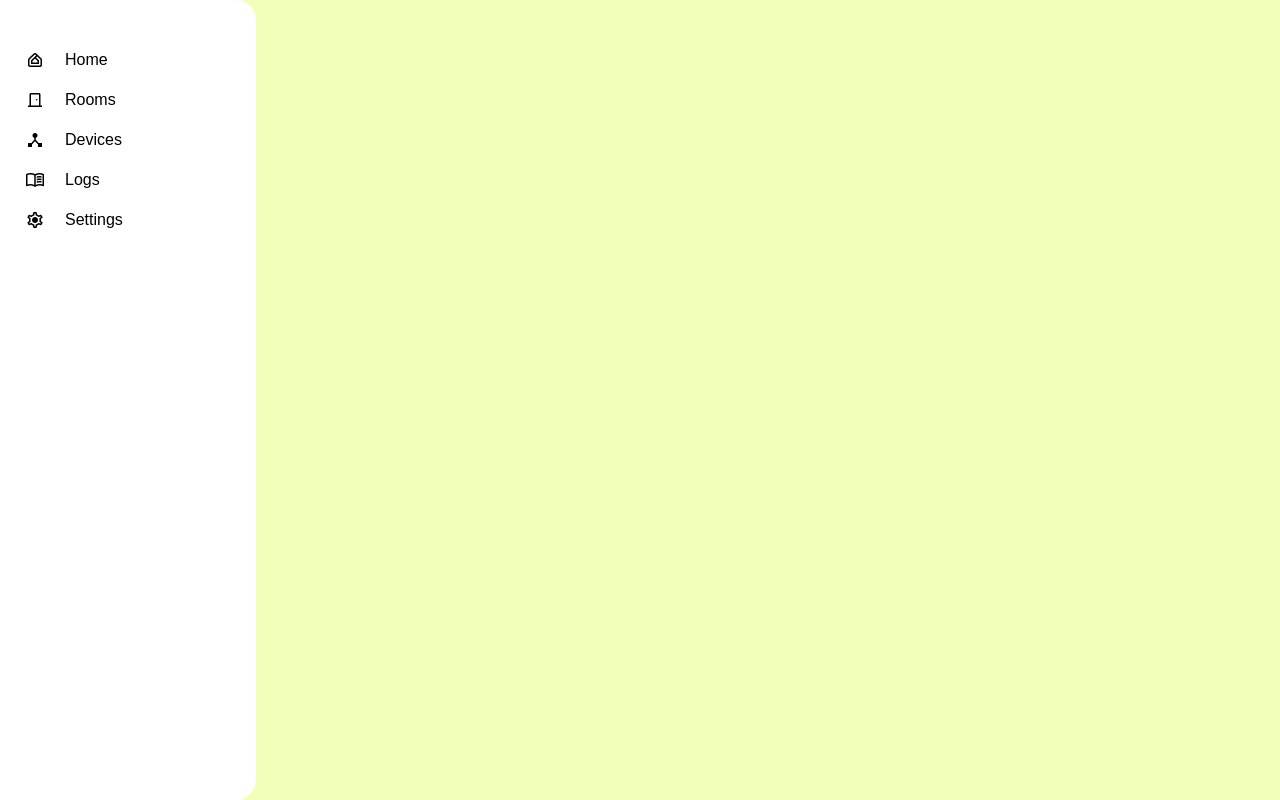
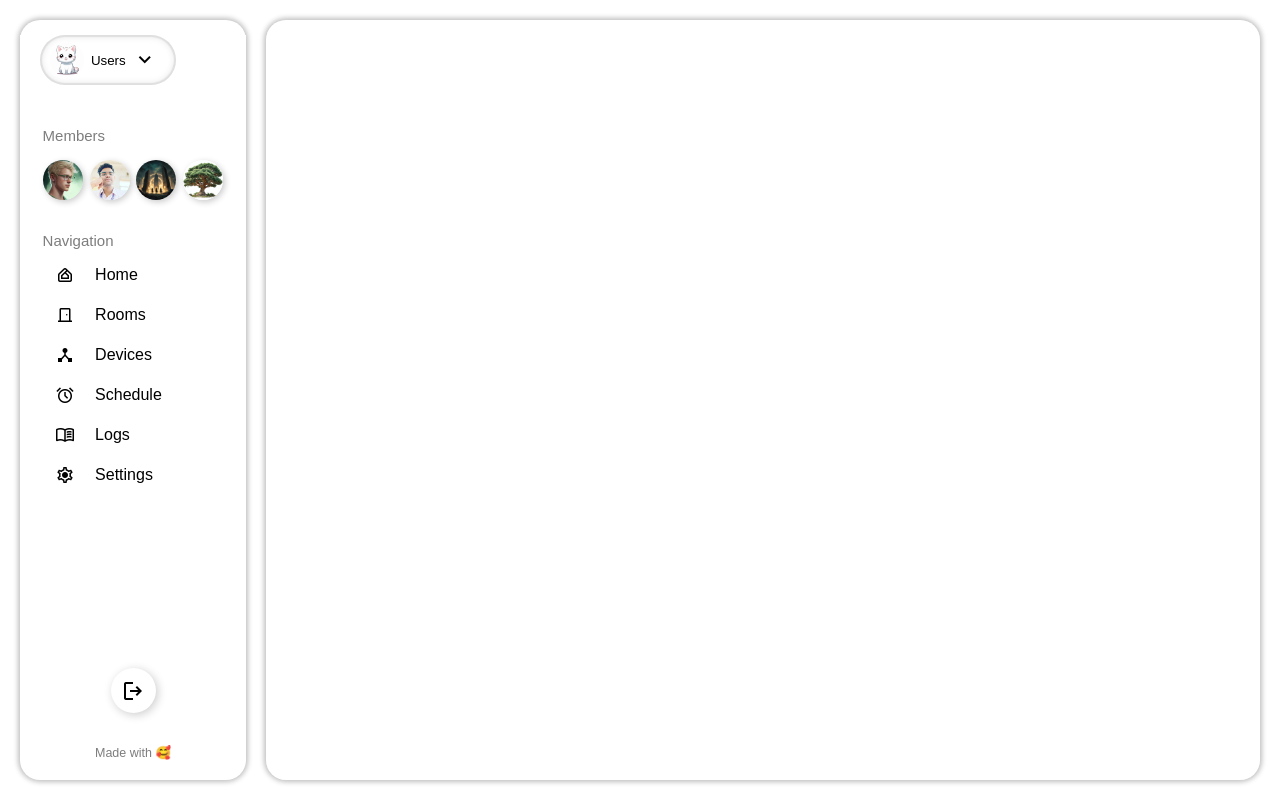
Before and after one commit to Abhishantpadam/SmartHub-Dashboard, a plain HTML site: page Index.html in a window 1280 px wide. Drawn offline with nearby package versions, Linux system fonts and the light colour scheme; a web font is replaced by a local one.

Commit message:
Sidebar v2

```diff
--- /dev/null
+++ b/Assets/css/hover.css
@@ -0,0 +1,52 @@
+.navigation-options > ul > li:hover{
+    background-color: #000000;
+    font-size: 20px;
+    color: white;
+    cursor: pointer;
+
+}
+
+.navigation-options > ul > li:hover i{
+    font-size: 25px;
+
+}
+
+/* ======== sidepanel logout button ========== */
+
+/* hover effect on button width */
+.logout .Btn:hover {
+  background-color: black;
+  width: 125px;
+  border-radius: 40px;
+  box-shadow: 2px 2px 4px rgba(128, 128, 128, 0.741);
+  transition-duration: 0.3s;
+}
+
+.logout .Btn:hover .sign {
+  width: 30%;
+  transition-duration: 0.3s;
+  padding-left: 10px;
+}
+
+.logout .Btn:hover .sign i{
+  color: white;
+  font-weight: 900;
+}
+
+/* hover effect button's text */
+.logout .Btn:hover .text {
+  opacity: 1;
+  width: 70%;
+  transition-duration: 0.3s;
+  padding-right: 10px;
+}
+/* button click effect*/
+.logout .Btn:active {
+  transform: translate(2px, 2px);
+  box-shadow: none;
+}
+
+.members-images:hover{
+  scale: 1.2;
+  box-shadow: 0px 0px 12px 2px #ff0303;
+}
--- a/Assets/css/style.css
+++ b/Assets/css/style.css
@@ -2,67 +2,239 @@
     margin: 0px;
     padding: 0px;
     font-family: Arial, Helvetica, sans-serif;
+    list-style: none;
 }
 
 body{
-    /* background: linear-gradient(223.94deg, rgb(250, 250, 250) 56.6%, #d9feb4 118.43%);
-    background: linear-gradient(270deg, #FFFFFF 65.6%, #ECFFA1 85.51%); */
-    background-color: #F1FFBB;
+   /* background-color: rgb(237, 237, 237); */
+   /* background: url(https://i.pinimg.com/1200x/9e/11/15/9e111504d399ba6f6a90853f4b935b03.jpg); */
+    background-image: url(/Assets/Images/);
+    background-size: cover;
 }
 
 .main-container{
     width: 100%;
     height: 100vh;
+    display: flex;
+    justify-content: flex-start;
+
 }
 
 .sidebar-container{
     width: 20%;
     height: 100vh;
+    display: flex;
+    flex-direction: column;
 
+}
+
+
+.sidebar{
+    width: auto;
+    height: 100%;
+    margin: 20px 10px 20px 20px ;
+    background-color: white;
+    border-radius: 20px 20px 20px 20px;
+    box-shadow: 0px 0px 5px 2px rgba(0, 0, 0, 0.25);
     display: flex;
     justify-content: flex-start;
-    align-items: flex-start;
+    flex-direction: column;
+    gap: 30px;
+    /* border:  2px solid rgb(238, 43, 43); */
 
+}
+
+.users{
+    width: 100%;
+    background-color: white;
+    margin-top: 15px;
+}
+.users button{
+    background-color: rgb(255, 255, 255);
+    border: none;
+    width: 60%;
+    height: 50px;
+    display: flex;
+    gap: 7px;
+    border-radius: 50px;
+    align-items: center;
+    margin-left: 20px;
+    box-shadow: 0px 0px 1px 2px inset rgb(223, 223, 223), 0px 0px 4px 4px inset rgba(225, 225, 225, 0.404) ;
+
+
+}
+
+.users button img{
+    width: 25%;
+
+    border-radius: 50px;
+    margin-left: 10px;
 }
 
 .navigation-options{
     width: 100%;
+    display: flex;
+    flex-direction: column;
+    gap: 5px;
 }
 
-.sidebar{
-    width: 100%;
-    height: 100%;
-    background-color: rgba(255, 255, 255);
-    border-radius: 0px 20px 20px 0px;
-    /* box-shadow: 2px 2px 4.9px rgba(0, 0, 0, 0.25); */
+.navigation-options > span{
+
+    width: 80%;
+    height: 20px;
+    align-self: center;
+    font-size: 15px;
+    color: rgb(125, 125, 125);
+    font-weight: 100;
     display: flex;
-    justify-content: flex-start;
+    align-items: center;
+
 }
 
-.sidebar-container .sidebar ul{
+
+.navigation-options > ul{
     display: flex;
     flex-direction: column;
     width: 100%;
-    margin-top: 40px;
+    /* margin-top: 10px; */
 
 }
 
-.sidebar ul li{
-    list-style: none; /* This removes the dots */
+
+
+.navigation-options > ul > li{
+
     font-size: 16px;
     display: flex;
     align-items: center;
     height: 40px;
     padding-left: 25px;
+    transition: 0.3s, background-color 0s;
+    align-self: center;
+    border-radius: 50px;
+    width: 80%;
+
 
 }
 
-.sidebar ul li:hover{
-    background-color: #F1FFBB;
-}
 
-.sidebar ul li i{
+
+
+
+
+.navigation-options > ul > li i{
     font-size: 20px;
     margin-right: 20px;
 
+
 }
+
+
+
+.content-container{
+    width: 80%;
+    height: 100vh;
+    border-radius: 20px;
+    display: flex;
+    flex-direction: column;
+
+}
+
+.content{
+    width: auto;
+    height: 100%;
+    margin: 20px 20px 20px 10px;
+    background-color: rgba(255, 255, 255, 0.33);
+    backdrop-filter: blur(9px);
+    border-radius: 20px;
+    box-shadow: 0px 0px 5px 2px rgba(0, 0, 0, 0.25);
+    /* border:  2px solid rgb(238, 43, 43); */
+}
+
+
+.members{
+    display: flex;
+    flex-direction: column;
+    justify-content: center;
+    gap: 5px;
+
+}
+
+.members > li{
+
+    width: 80%;
+    height: 40px;
+    align-self: center;
+    color: rgb(125, 125, 125);
+    font-size: 15px;
+    display: flex;
+    align-items: center;
+
+}
+
+.members-icon{
+    width: 80%;
+
+    display: flex;
+    justify-content: space-between;
+    align-self: center;
+}
+
+.members-images{
+    width: 40px;
+    border-radius: 50px;
+    box-shadow: 2px 2px 6px 0px  rgb(202, 202, 202);
+    transition: 0.3s;
+}
+
+.logout{
+    align-self: center;
+}
+
+.sidebar-footer{
+    font-size: 15px;
+    align-self: center;
+    color: rgb(125, 125, 125);
+    margin-bottom: 20px;
+}
+
+.logout .Btn {
+  display: flex;
+  align-items: center;
+  justify-content: flex-start;
+  width: 45px;
+  height: 45px;
+  border: none;
+  border-radius: 50%;
+  cursor: pointer;
+  position: relative;
+  overflow: hidden;
+  transition-duration: 0.3s;
+  box-shadow: 2px 2px 10px rgba(0, 0, 0, 0.199);
+  background-color: white;
+}
+
+/* plus sign */
+.logout .sign {
+  width: 100%;
+  transition-duration: 0.3s;
+  display: flex;
+  align-items: center;
+  justify-content: center;
+}
+
+/* text */
+.logout .text {
+  position: absolute;
+  right: 0%;
+  width: 0%;
+  opacity: 0;
+  color: white;
+  font-size: 1.2em;
+  font-weight: 600;
+  transition-duration: 0.3s;
+}
+
+.weather-updates{
+    height: 100%;
+}
--- a/Index.html
+++ b/Index.html
@@ -5,6 +5,7 @@
         <meta name="viewport" content="width=device-width, initial-scale=1.0">
         <title>Document</title>
         <link rel="stylesheet" href="Assets/css/style.css">
+        <link rel="stylesheet" href="Assets/css/hover.css">
         <link rel="preconnect" href="https://fonts.googleapis.com">
         <link rel="preconnect" href="https://fonts.gstatic.com" crossorigin>
         <link href="https://fonts.googleapis.com/css2?family=Meow+Script&display=swap" rel="stylesheet">
@@ -17,25 +18,62 @@
             <div class="sidebar-container">
                 <div class="sidebar">
 
+                    <div class="users">
+                        <button><img src="./Assets/Images/kitty.png" alt="kitty">Users <span class="material-symbols-outlined">keyboard_arrow_down</span></button>
+                    </div>
+
+                    <div class="members">
+                        <li>Members</li>
+                        <div class="members-icon">
+                            <img class="members-images" src="./Assets/Images/firstimg.png" alt="">
+                            <img class="members-images" src="./Assets/Images/MyImage.jpeg" alt="">
+                            <img class="members-images" src="./Assets/Images/stone.jpeg" alt="">
+                            <img class="members-images" src="./Assets/Images/tree.jpeg" alt="">
+                        </div>
+                    </div>
+
+
                     <div class="navigation-options">
+                        <span>Navigation</span>
                         <ul>
-                            <li><i class="material-symbols-outlined">home_app_logo</i> Home</li>
+
+                            <li><i class="material-symbols-outlined">home_app_logo</i> <span>Home</span></li>
                             <li><i class="material-symbols-outlined">door_front</i> Rooms</li>
                             <li><i class="material-symbols-outlined">device_hub</i> Devices</li>
+                            <li><i class="material-symbols-outlined">alarm</i> Schedule</li>
                             <li><i class="material-symbols-outlined">menu_book</i> Logs</li>
                             <li><i class="material-symbols-outlined">settings</i> Settings</li>
                         </ul>
+                    </div>
+
+                    <div class="weather-updates">
+
+                    </div>
+
+                    <div class="logout">
+
+                        <button class="Btn">
+                            <div class="sign">
+                                <i class="material-symbols-outlined">logout</i>
+                            </div>
+
+                          <div class="text">Logout</div>
+                        </button>
+
+                    </div>
+
+                    <div class="sidebar-footer">
+                        <small>Made with 🥰</small>
                     </div>
                 </div>
             </div>
 
             <div class="content-container">
+                <div class="content">
 
+                </div>
             </div>
 
-            <div class="info-panel">
-
-            </div>
         </div>
     </body>
 </html>
```
Also changed, not shown: Assets/Images/MyImage.jpeg (added), Assets/Images/back.png (added), Assets/Images/firstimg.png (added), Assets/Images/kitty.png (added), Assets/Images/stone.jpeg (added), Assets/Images/tree.jpeg (added).
